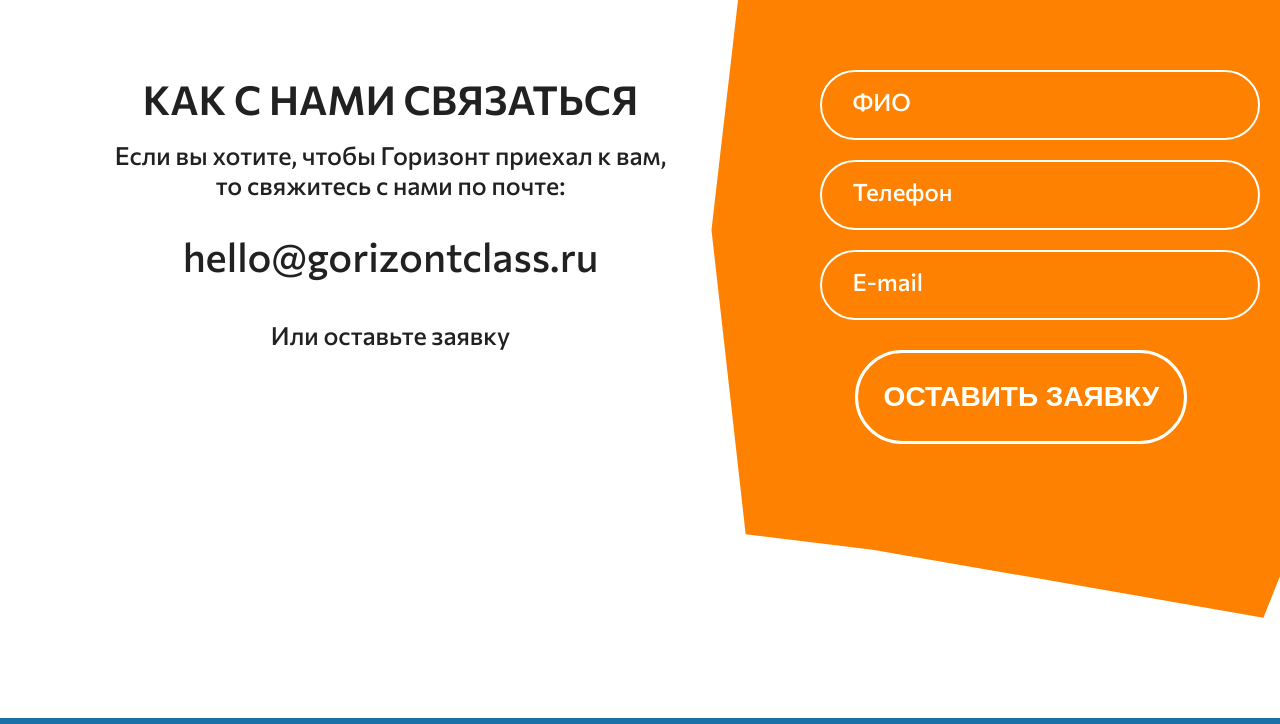
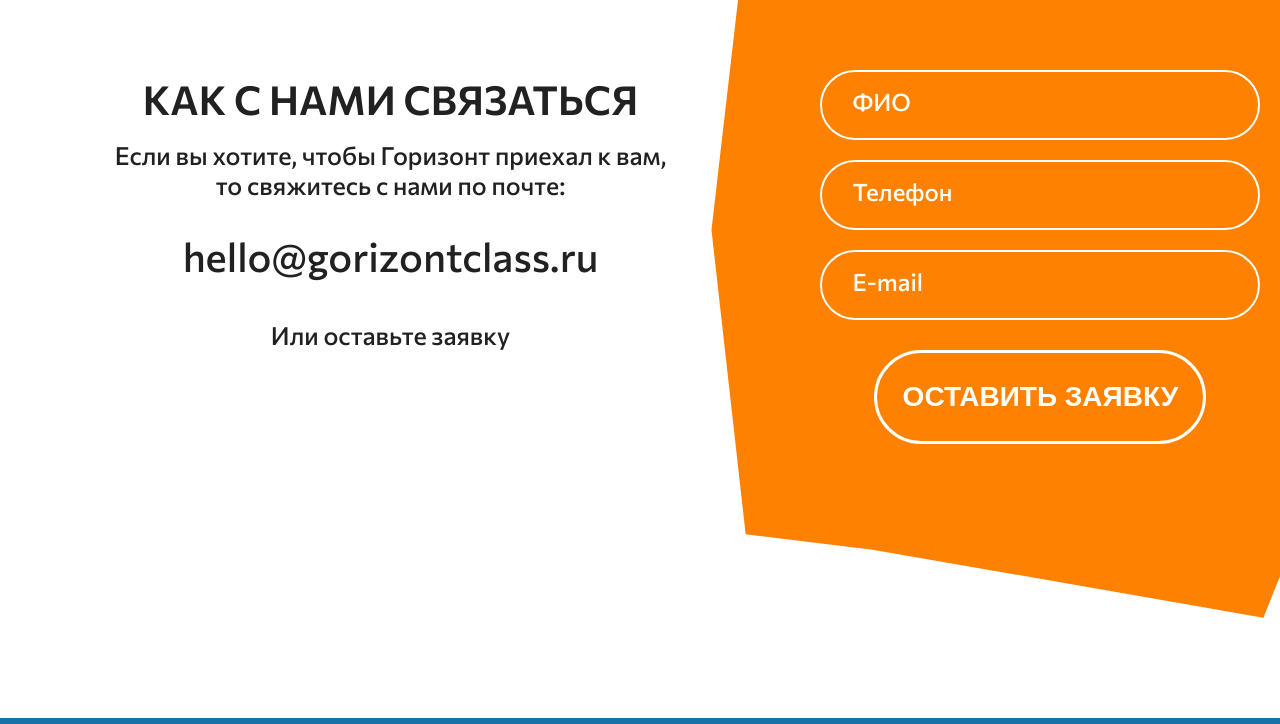
Before and after one commit to Ulyysses/Horizont, a website: page source/index.html in a window 1280 px wide. Shown: the part 6840-7564 px from the top of the page. Drawn offline with nearby package versions, Linux system fonts and the light colour scheme; files that its build step writes are made by us from their sources.

Commit message:
submit btn center

```diff
--- a/source/sass/blocks/communication.scss
+++ b/source/sass/blocks/communication.scss
@@ -119,6 +119,7 @@
 .form {
   display: flex;
   flex-direction: column;
+  align-items: center;
   gap: 10px;
 
   @media (min-width: $tablet-width) {
@@ -182,7 +183,6 @@
   align-items: center;
 
   margin-top: 10px;
-  margin-left: 35px;
 
   text-align: center;
   cursor: pointer;
@@ -195,7 +195,6 @@
   }
 
   @media (min-width: $desktop-width) {
-    margin-right: 70px;
     font-size: 28px;
     width: 332px;
     height: 94px;
```
